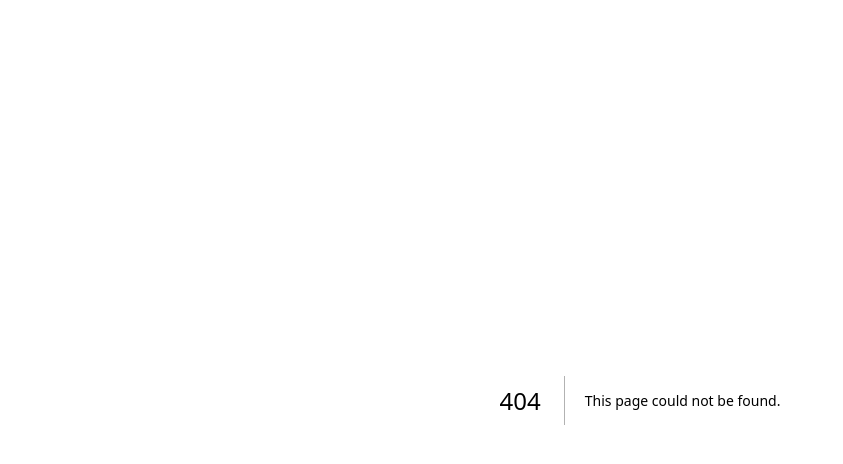
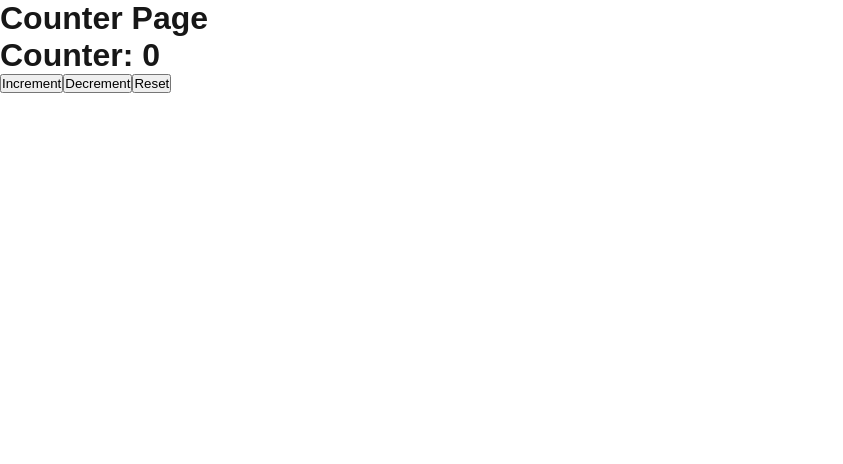
Before and after one commit to team-pofo/frontend, a Next.js app: page /counter in a window 1280 px wide. Before the commit this address had no page. Shown: the top 464 px of the page, without its empty margins (0-843 px from the left). Built offline with nearby package versions, Linux system fonts and the light colour scheme.

Commit message:
redux 예제

```diff
--- /dev/null
+++ b/src/components/counter.tsx
@@ -0,0 +1,26 @@
+// components/Counter.tsx
+import { useAppDispatch } from "@/stores";
+import {
+  decrement,
+  increment,
+  reset,
+  selectCount,
+} from "@/stores/counterSlice";
+import React from "react";
+import { useSelector } from "react-redux";
+
+const Counter: React.FC = () => {
+  const dispatch = useAppDispatch();
+  const count = useSelector(selectCount);
+
+  return (
+    <div>
+      <h1>Counter: {count}</h1>
+      <button onClick={() => dispatch(increment())}>Increment</button>
+      <button onClick={() => dispatch(decrement())}>Decrement</button>
+      <button onClick={() => dispatch(reset())}>Reset</button>
+    </div>
+  );
+};
+
+export default Counter;
--- a/src/pages/_app.tsx
+++ b/src/pages/_app.tsx
@@ -1,6 +1,12 @@
+import { store } from "@/stores";
 import "@/styles/globals.css";
 import type { AppProps } from "next/app";
+import { Provider } from "react-redux";
 
 export default function App({ Component, pageProps }: AppProps) {
-  return <Component {...pageProps} />;
+  return (
+    <Provider store={store}>
+      <Component {...pageProps} />
+    </Provider>
+  );
 }
--- /dev/null
+++ b/src/pages/counter/index.tsx
@@ -0,0 +1,12 @@
+import Counter from "@/components/counter";
+
+const CounterPage: React.FC = () => {
+  return (
+    <div>
+      <h1>Counter Page</h1>
+      <Counter />
+    </div>
+  );
+};
+
+export default CounterPage;
--- /dev/null
+++ b/src/stores/counterSlice.ts
@@ -0,0 +1,33 @@
+import { createSlice } from "@reduxjs/toolkit";
+import { RootState } from "./index";
+
+interface CounterState {
+  value: number;
+}
+
+const initialState: CounterState = {
+  value: 0,
+};
+
+export const counterSlice = createSlice({
+  name: "counter",
+  initialState,
+  reducers: {
+    increment: (state) => {
+      state.value += 1;
+    },
+    decrement: (state) => {
+      state.value -= 1;
+    },
+    reset: (state) => {
+      state.value = 0;
+    },
+  },
+});
+
+export const { increment, decrement, reset } = counterSlice.actions;
+
+// Selector: counter 상태를 가져오는 함수
+export const selectCount = (state: RootState) => state.counter.value;
+
+export default counterSlice.reducer;
--- /dev/null
+++ b/src/stores/index.ts
@@ -0,0 +1,16 @@
+import { configureStore } from "@reduxjs/toolkit";
+import { useDispatch } from "react-redux";
+import counterSlice from "./counterSlice";
+
+export const store = configureStore({
+  reducer: {
+    counter: counterSlice,
+  },
+});
+
+// 타입 정의
+export type RootState = ReturnType<typeof store.getState>;
+export type AppDispatch = typeof store.dispatch;
+
+// Custom Hook: useDispatch에 타입을 지정
+export const useAppDispatch = () => useDispatch<AppDispatch>();
```
Also changed, not shown: src/pages/index.tsx (+3 -15 lines), src/redux/store.ts (deleted), src/redux/types.ts (deleted).
